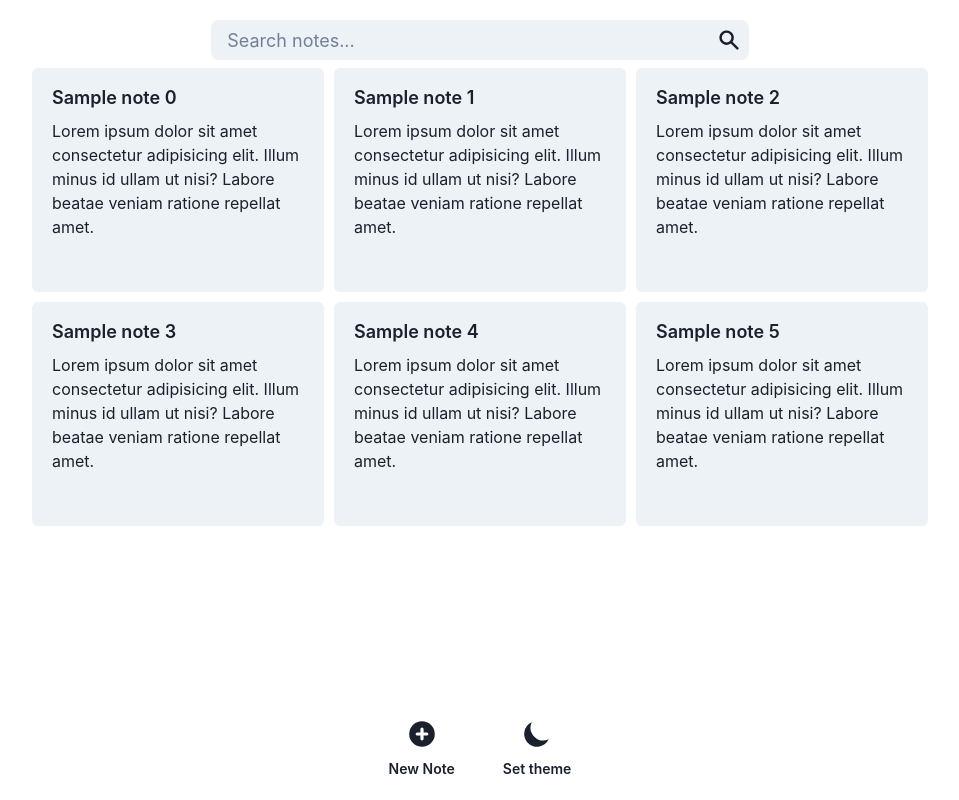
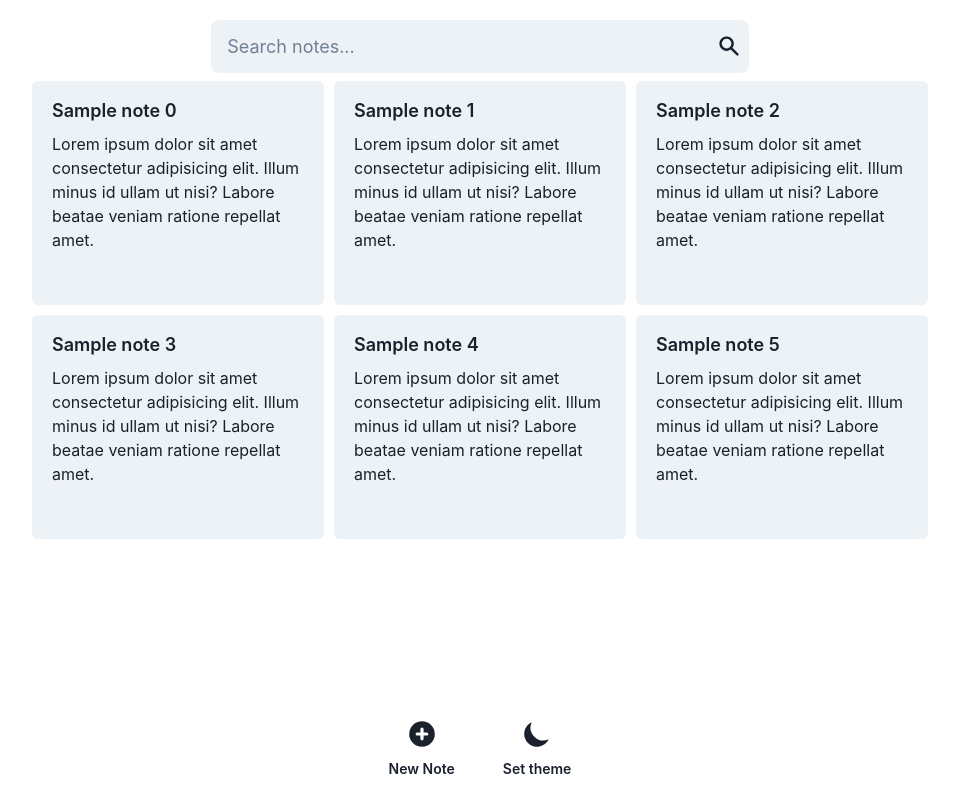
Before and after one commit to dougdomingos/Noted-App, a React (Vite) app: page / in a window 1280 px wide. Shown: the whole page, without its empty margins (160-1119 px from the left). Built offline with nearby package versions, Linux system fonts and the light colour scheme.

Commit message:
feat(Searchbox): change searchbox styling

```diff
--- a/src/components/Searchbox/index.tsx
+++ b/src/components/Searchbox/index.tsx
@@ -13,8 +13,6 @@ function Searchbox() {
   const searchboxStyles = useColorModeValue(
     {
       bgColor: "gray.100",
-      border: "none",
-      borderColor: "none",
     },
     {
       bgColor: "transparent",
@@ -26,7 +24,7 @@ function Searchbox() {
   return (
     <Box
       w={{ base: "full", md: "60%" }}
-      h={12}
+      h={16}
       mx={{ md: "auto" }}
       rounded={"lg"}
       {...searchboxStyles}
```
